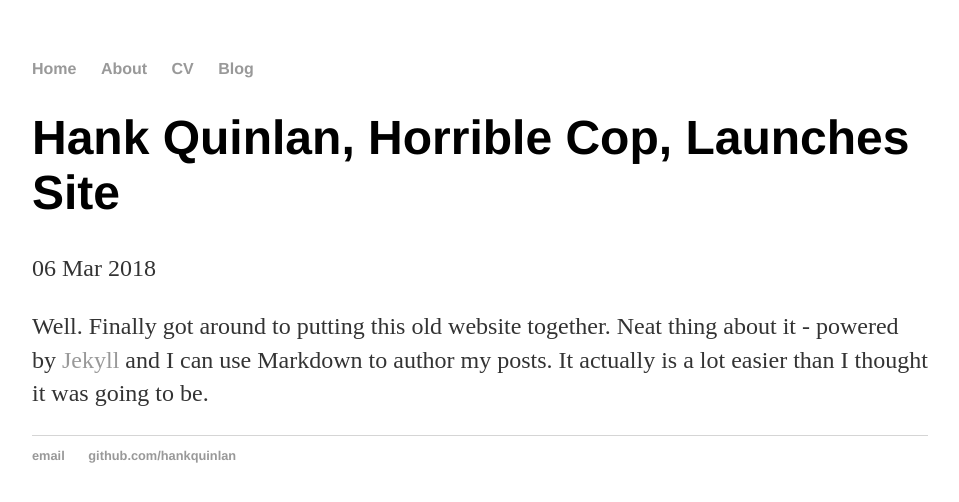
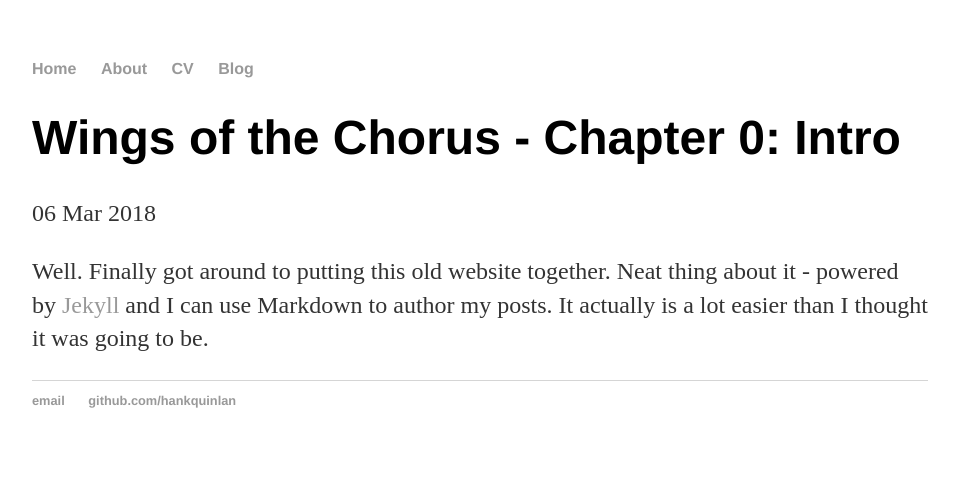
Before and after one commit to jeungkyle/wingsofthechorus, a Jekyll site: the page built from _posts/2018-03-06-chapter0.md, in a window 1280 px wide. Shown: the top 502 px of the page, without its empty margins (160-1119 px from the left). Built offline with Jekyll 4.4.1, drawn with Linux system fonts in a browser that asks for light colours.

Commit message:
Update 2018-03-06-chapter0.md

```diff
--- a/_posts/2018-03-06-chapter0.md
+++ b/_posts/2018-03-06-chapter0.md
@@ -1,6 +1,6 @@
 ---
 layout: post
-title: "Hank Quinlan, Horrible Cop, Launches Site"
+title: "Wings of the Chorus - Chapter 0: Intro"
 date: 2018-03-06
 ---
 
```
